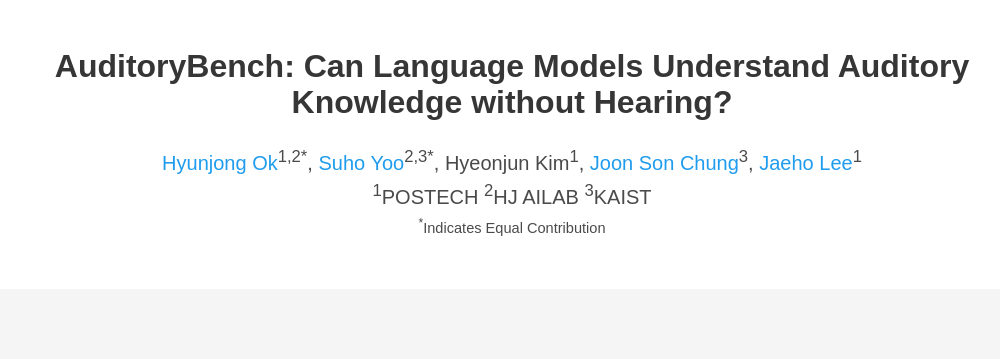
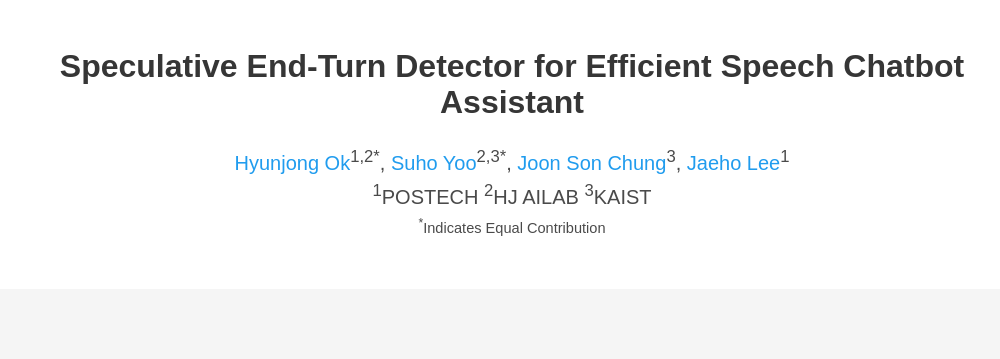
Before and after one commit to SpeculativeETD/speculativeetd.github.io, a plain HTML site: page index.html in a window 1280 px wide. Shown: the top 359 px of the page, without its empty margins (128-1128 px from the left). Drawn offline with nearby package versions, Linux system fonts and the light colour scheme; some icons are missing.

Commit message:
Update index.html

```diff
--- a/index.html
+++ b/index.html
@@ -4,9 +4,9 @@
   <meta charset="utf-8">
   <!-- Meta tags for social media banners, these should be filled in appropriatly as they are your "business card" -->
   <!-- Replace the content tag with appropriate information -->
-  <meta name="description" content="AuditoryBench">
-  <meta property="og:title" content="AuditoryBench"/>
-  <meta property="og:description" content="AuditoryBench Project Page"/>
+  <meta name="description" content="SpeculativeETD">
+  <meta property="og:title" content="SpeculativeETD"/>
+  <meta property="og:description" content="SpeculativeETD Project Page"/>
   <meta property="og:url" content="URL OF THE WEBSITE"/>
   <!-- Path to banner image, should be in the path listed below. Optimal dimenssions are 1200X630-->
   <meta property="og:image" content="static/image/your_banner_image.png" />
@@ -228,16 +228,14 @@
       <div class="container is-max-desktop">
         <div class="columns is-centered">
           <div class="column has-text-centered">
-            <h1 class="title is-3 publication-title">AuditoryBench: Can Language Models Understand
-Auditory Knowledge without Hearing?</h1>
+            <h1 class="title is-3 publication-title">Speculative End-Turn Detector for Efficient Speech Chatbot
+Assistant</h1>
             <div class="is-size-5 publication-authors">
               <!-- Paper authors -->
               <span class="author-block">
                 <a href="https://hj-ok.github.io" target="_blank">Hyunjong Ok</a><sup>1,2*</sup>,</span>
                 <span class="author-block">
                   <a href="https://suho-yoo.github.io/" target="_blank">Suho Yoo</a><sup>2,3*</sup>,</span>
-                  <span class="author-block">
-                  <span>Hyeonjun Kim</span><sup>1</sup>,</span>
                   <span class="author-block">
                   <a href="https://mm.kaist.ac.kr/joon/" target="_blank">Joon Son Chung</a><sup>3</sup>,</span>
                   <span class="author-block">
```
